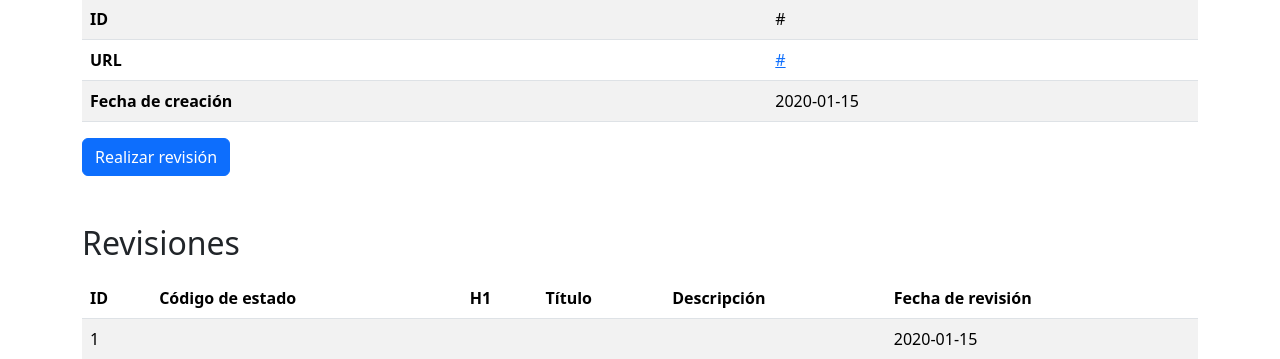
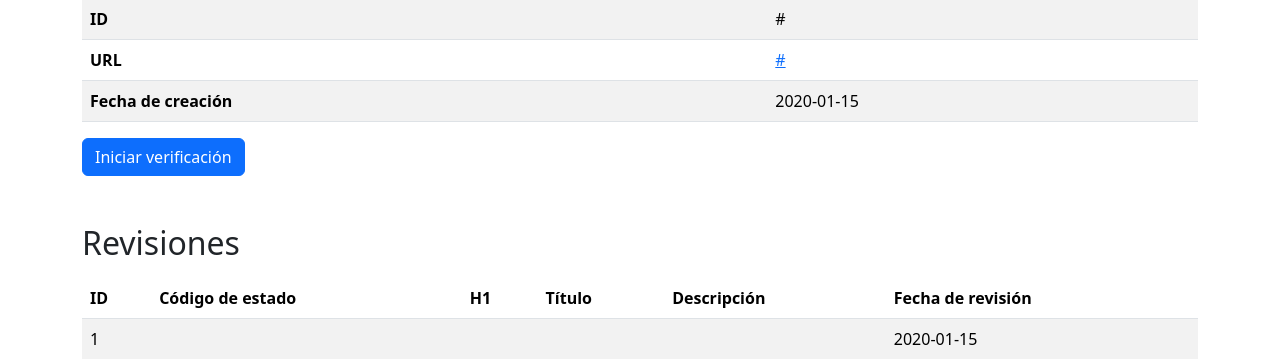
Before and after one commit to MiguelJoya-01/python-project-207, a Flask app: template page_analyzer/templates/show_url.html in a window 1280 px wide. Shown: the part 177-536 px from the top of the page. Run offline with Flask 3, Linux system fonts and the light colour scheme; the template is opened without the code that fills it: most values are stand-ins (such as "Sample title", 1, 10 or a date in 2020); some libraries are stand-ins or nearby versions.

Commit message:
Fix URL check button label

```diff
--- a/page_analyzer/templates/show_url.html
+++ b/page_analyzer/templates/show_url.html
@@ -52,7 +52,7 @@
 
       <form action="{{ url_for('create_check', url_id=url[0]) }}" method="post">
         <button type="submit" class="btn btn-primary">
-          Realizar revisión
+          Iniciar verificación
         </button>
       </form>
 
```
